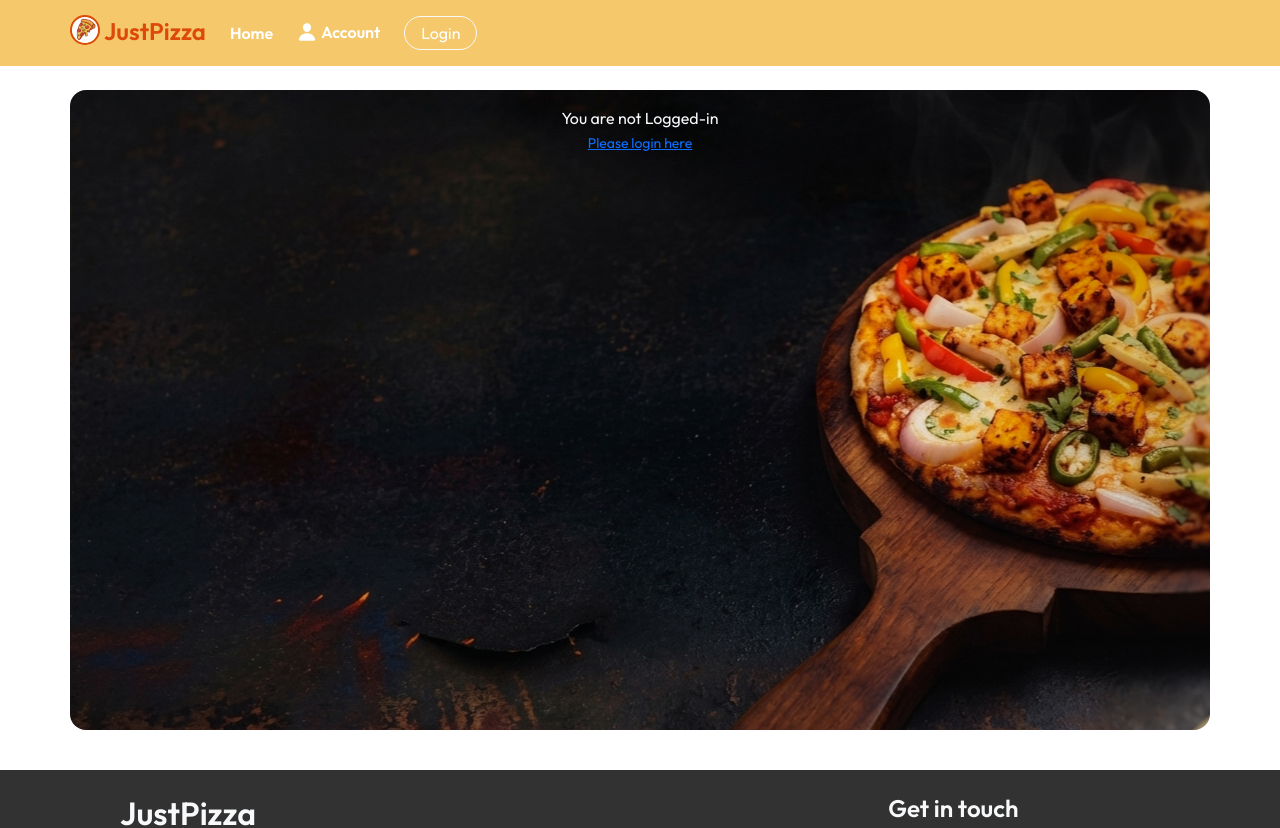
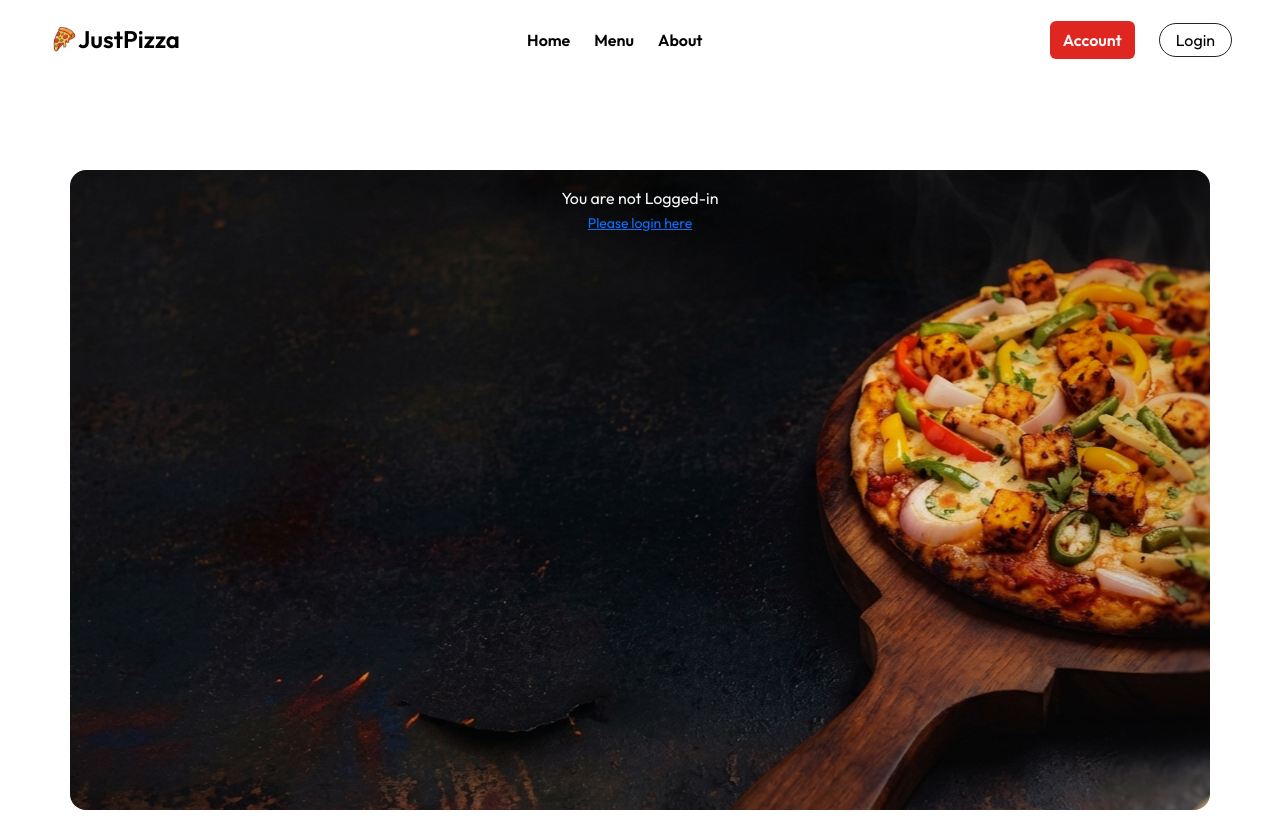
Before and after one commit to vaibhav-velhal/just-pizza-react, a React (Vite) app: page /account/1 in a window 1280 px wide. Shown: the top 828 px of the page. Built offline with nearby package versions, Linux system fonts and the light colour scheme; no server answers.

Commit message:
Navbar functionality and design updated

```diff
--- a/src/components/Navbar/Navbar.css
+++ b/src/components/Navbar/Navbar.css
@@ -1,51 +1,30 @@
-.navbar {
-    color: white;
-}
-
-#header, #menu, #about {
-    scroll-margin-top: 80px;
-}
-
-.dark-nav {
-    background-color: hsl(41, 87%, 69%);
-    transition: all 0.5s ease-in-out 0s;
-}
-
-.navbar .navbar-brand img {
-    border: 2px solid hsl(18, 92%, 45%);
-    border-radius: 50%;
-}
-
-.navbar .navbar-brand {
-    /* color: hsl(41, 87%, 69%); */
-    color: hsl(18, 92%, 45%);
-}
-
-.navbar .navbar-brand:hover {
-    color: hsl(18, 92%, 45%);
-}
-
 .navbar-collapse li a {
     cursor: pointer;
 }
 
-.navbar-collapse a, li {
+.navbar-collapse a, .navbar-collapse li {
     list-style-type: none;
     text-decoration: none;
-    color: white;
-}
-
-.navbar-collapse a:hover {
     color: black;
-    transition: all 0.5s ease 0s;
-}
-
-nav ul li:hover {
-    color: black;
-    text-decoration: underline;
-    transition: all 0.5s ease 0s;
 }
 
 .navbar-nav a.active {
+    color: #df2620;
     text-decoration: underline;
 }
+
+.navbar-nav .account-btn {
+    background-color: #df2620;
+}
+
+.navbar-nav .account-btn:hover {
+    background-color: #c9221d;
+}
+
+.navbar-toggler,
+.navbar-toggler:focus,
+.navbar-toggler:active {
+    outline: none;
+    box-shadow: none;
+    border: none;
+}
--- a/src/components/Navbar/Navbar.jsx
+++ b/src/components/Navbar/Navbar.jsx
@@ -1,17 +1,12 @@
+import { useNavigate, NavLink } from "react-router-dom";
 import "./Navbar.css";
-import { useState, useEffect } from "react";
-import { useLocation, useNavigate, NavLink } from "react-router-dom";
-import { IoPerson } from "react-icons/io5";
 
 function Navbar() {
     const token = JSON.parse(localStorage.getItem("token"));
     const userId = localStorage.getItem("userId");
 
-    const [sticky, setSticky] = useState(false);
     const navigate = useNavigate();
-    const location = useLocation();
 
-    const isHomePage = location.pathname === "/";
 
     const handleLogout = () => {
         const confirmLogout = window.confirm("Are you sure you want to logout?");
@@ -23,75 +18,68 @@ function Navbar() {
         }
     };
 
-    useEffect(() => {
-        const handleScroll = () => {
-            setSticky(window.scrollY > 100);
-        };
-
-        window.addEventListener("scroll", handleScroll);
-
-        return () => {
-            window.removeEventListener("scroll", handleScroll);
-        };
-    }, []);
+    const authButton = token ? (
+                                    <button
+                                        className="btn btn-outline-dark rounded-pill px-3 py-1"
+                                        type="button"
+                                        onClick={handleLogout}
+                                    >
+                                        Logout
+                                    </button>
+                                ) : (
+                                    <NavLink
+                                        className="btn btn-outline-dark rounded-pill px-3 py-1"
+                                        to="/login"
+                                    >
+                                        Login
+                                    </NavLink>
+                                );
 
     return (
-        <nav className={`navbar navbar-expand-lg fixed-top ${sticky ? 'dark-nav' : ''} ${isHomePage ? '': 'dark-nav'}`}>
-            <div className="container px-4 px-md-0">
-                <a href="/" className="navbar-brand me-4 fs-4 fw-semibold">
-                    <img src="./../../../logo.png" alt="JustPizza-logo" className="me-1 mb-2" style={{height: 30, width: 30}}/>JustPizza
+        <nav className="navbar navbar-expand-lg my-2">
+            <div className="container-fluid px-md-5">
+                <div className="navbar-items d-flex flex-row-reverse flex-lg-row">
+                    <a href="/" className="navbar-brand me-0 fs-4 fw-semibold">
+                        <img src="./../../../logo.png" alt="JustPizza-logo" className="mb-1" style={{height: 30, width: 30}}/>JustPizza
                     </a>
-                <button className="navbar-toggler border-secondary border-opacity-75" type="button" data-bs-toggle="collapse" data-bs-target="#navbarNav">
+                    <button
+                        className="navbar-toggler"
+                        type="button"
+                        data-bs-toggle="collapse"
+                        data-bs-target="#navbarNav"
+                        aria-controls="navbarNav"
+                        aria-expanded="false"
+                        aria-label="Toggle navigation"
+                    >
                         <span className="navbar-toggler-icon"></span>
                     </button>
+                </div>
 
-                <div className="collapse navbar-collapse" id="navbarNav">
-                    <ul className="navbar-nav align-items-center gap-1 gap-md-4 m-2 m-lg-0">
-                        {
-                            isHomePage ? (
-                            <>
-                                <li className="nav-item fw-semibold">
-                                    <a href="#header">Home</a>
-                                </li>
-                                <li className="nav-item fw-semibold">
-                                    <a href="#menu">Menu</a>
-                                </li>
-                                <li className="nav-item fw-semibold">
-                                    <a href="#about">About</a>
-                                </li>
-                                <li className="nav-item fw-semibold">
-                                    <a href="#footer">Contact</a>
-                                </li>
-                                <li className="nav-item fw-semibold">
-                                    <NavLink to={`/account/${userId}`}>
-                                            <IoPerson className="fs-5 mb-1 me-1" />Account
-                                    </NavLink>
-                                </li>
-                            </>
-                            ) : (
-                                <>
+                <div className="collapse navbar-collapse justify-content-between ms-2 ms-lg-0" id="navbarNav">
+                    <ul className="navbar-nav mx-auto gap-1 gap-md-4">
                         <li className="nav-item fw-semibold">
                             <NavLink to="/">Home</NavLink>
                         </li>
                         <li className="nav-item fw-semibold">
-                                        <NavLink to={`/account/${userId}`}>
-                                            <IoPerson className="fs-5 mb-1 me-1" />Account
-                                        </NavLink>
+                            <NavLink to="/menu">Menu</NavLink>
                         </li>
-                                </>
-                            )
-                        }
-                    </ul>
-                    <ul className="navbar-nav ms-lg-4">
                         <li className="nav-item fw-semibold">
-                            {
-                                token ?
-                                    <button className="auth-btn btn btn-outline-light rounded-pill px-3 py-1" type="button" onClick={handleLogout}>Logout</button>
-                                :
-                                    <NavLink className="auth-btn btn btn-outline-light rounded-pill px-3 py-1" to="/login">Login</NavLink>
-                            }
+                            <NavLink to="/about">About</NavLink>
                         </li>
                     </ul>
+                    <ul className="navbar-nav align-items-lg-center my-2 my-lg-0 gap-1 gap-md-4">
+                        <li className="nav-item fw-semibold">
+                            <NavLink to={`/account/${userId}`} className="btn account-btn text-light fw-semibold">Account</NavLink>
+                        </li>
+                        <li className="nav-item">
+                            <div className="auth-btn d-none d-lg-block">
+                                {authButton}
+                            </div>
+                        </li>
+                    </ul>
+                </div>
+                <div className="d-lg-none ms-2 ms-lg-0">
+                    {authButton}
                 </div>
             </div>
         </nav>
```
Lines whose indentation alone changed are shown as unchanged.
